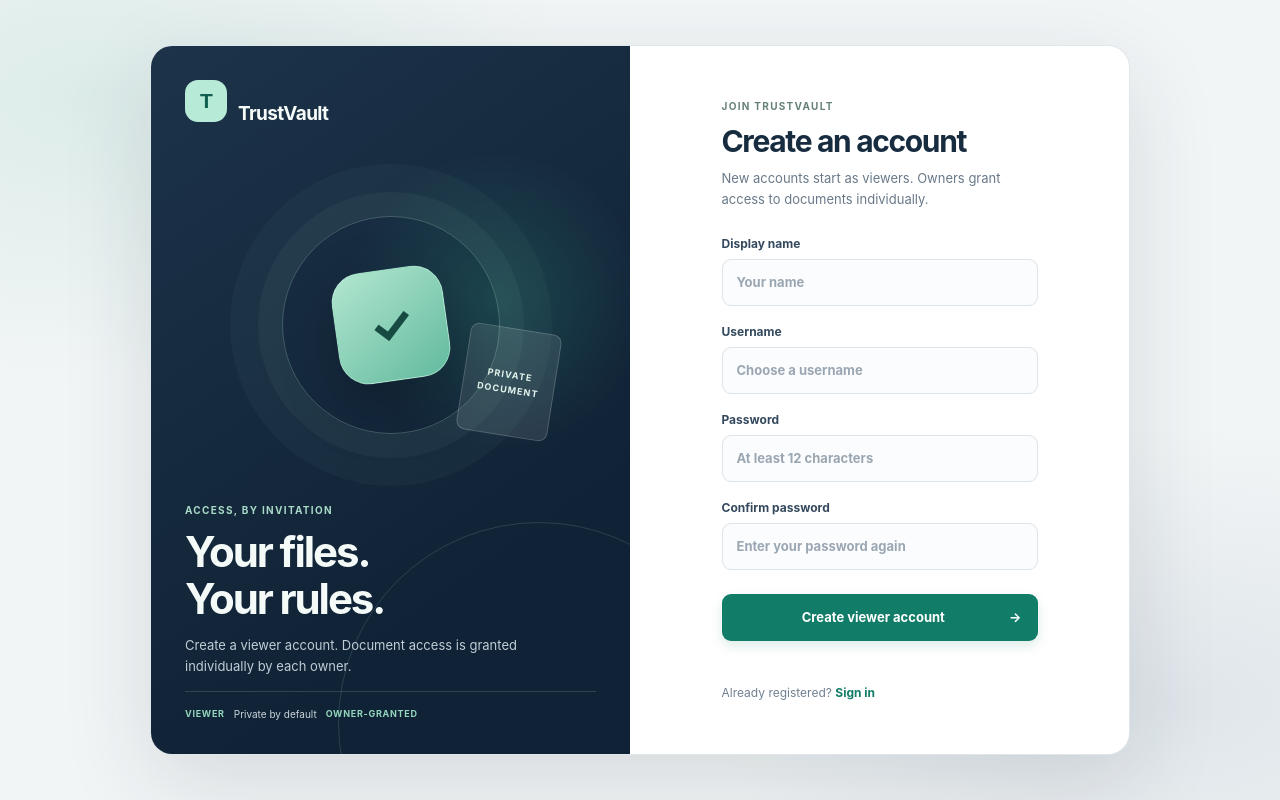
After one commit to VunnamLakshmipravallika/TRUSTVAULT, a Flask app: template templates/register.html in a window 1280 px wide. The commit adds this page. Run offline with Flask 3, Linux system fonts and the light colour scheme; the template is opened without the code that fills it, so the values that code supplies are empty.

Commit message:
Add viewer self-registration
Allow unauthenticated users to register viewer-only accounts with validated credentials, CSRF protection, and audit logging. Add authorization tests and document registration limits.

Co-authored-by: Copilot <223556219+Copilot@users.noreply.github.com>

```diff
--- a/app.py
+++ b/app.py
@@ -4,6 +4,7 @@ import io
 import json
 import mimetypes
 import os
+import re
 import secrets
 import smtplib
 import sqlite3
@@ -369,7 +370,21 @@ def home():
         if session.get("identity_pending"):
             return render_template("user_id.html", user=user, csrf_token=csrf_token)
         return render_template("index.html", user=user, csrf_token=csrf_token)
-    return render_template("login.html", csrf_token=session.setdefault("csrf_token", secrets.token_urlsafe(32)))
+    return render_template(
+        "login.html",
+        csrf_token=session.setdefault("csrf_token", secrets.token_urlsafe(32)),
+        registered=request.args.get("registered") == "1",
+    )
+
+
+@app.get("/register")
+def registration_page():
+    if current_user() is not None:
+        return redirect(url_for("home"))
+    return render_template(
+        "register.html",
+        csrf_token=session.setdefault("csrf_token", secrets.token_urlsafe(32)),
+    )
 
 
 @app.get("/health")
@@ -397,6 +412,45 @@ def login():
     audit(user["id"], "authentication.succeeded", details={"login_event_id": login_event_id})
     return jsonify(user={"username": user["username"], "display_name": user["display_name"], "role": user["role"]},
                    csrf_token=session["csrf_token"], identity_required=session["identity_pending"])
+
+
+@app.post("/api/register")
+@csrf_protect
+def register():
+    if current_user() is not None:
+        return jsonify(error="already_authenticated"), 409
+
+    data = json_body()
+    username = data.get("username")
+    display_name = data.get("display_name")
+    password = data.get("password")
+    password_confirmation = data.get("password_confirmation")
+
+    if not isinstance(username, str) or not re.fullmatch(r"[A-Za-z0-9][A-Za-z0-9_-]{2,31}", username):
+        return jsonify(error="Username must be 3–32 characters using letters, numbers, _ or -, and start with a letter or number."), 400
+    if not isinstance(display_name, str):
+        return jsonify(error="Enter a display name of 1 to 80 printable characters."), 400
+    display_name = display_name.strip()
+    if not display_name or len(display_name) > 80 or not display_name.isprintable():
+        return jsonify(error="Enter a display name of 1 to 80 printable characters."), 400
+    if not isinstance(password, str) or len(password) < 12 or len(password) > 128:
+        return jsonify(error="Password must be between 12 and 128 characters."), 400
+    if password != password_confirmation:
+        return jsonify(error="Passwords do not match."), 400
+
+    normalized_username = username.lower()
+    try:
+        db().execute(
+            """INSERT INTO users(username, display_name, role, password_hash, created_at)
+               VALUES (?, ?, 'viewer', ?, ?)""",
+            (normalized_username, display_name, generate_password_hash(password), now()),
+        )
+        audit(None, "account.registered", details={"username": normalized_username, "role": "viewer"})
+    except sqlite3.IntegrityError:
+        db().rollback()
+        return jsonify(error="That username is already in use."), 409
+
+    return jsonify(ok=True, user={"username": normalized_username, "display_name": display_name, "role": "viewer"}), 201
 
 
 @app.post("/api/session/user-id")
--- a/static/theme.css
+++ b/static/theme.css
@@ -653,6 +653,33 @@ dialog select {
   text-align: left;
 }
 
+.auth-content .auth-switch {
+  margin: 20px 0 0;
+  color: #718191;
+  font-size: 12px;
+}
+
+.auth-switch a {
+  color: #117d68;
+  font-weight: 650;
+  text-decoration: none;
+}
+
+.auth-switch a:hover {
+  text-decoration: underline;
+}
+
+.success-message {
+  margin: -12px 0 18px;
+  padding: 10px 12px;
+  border: 1px solid #c8e8d9;
+  border-radius: 8px;
+  background: #f0faf4;
+  color: #216845;
+  font-size: 12px;
+  line-height: 1.5;
+}
+
 .auth-content .identity-hint {
   margin: 18px 0 22px;
   padding: 12px 13px;
--- a/templates/login.html
+++ b/templates/login.html
@@ -16,6 +16,7 @@
       <div class="auth-mobile-brand"><span class="brand-mark">T</span><span>TrustVault</span></div>
       <p class="eyebrow">PRIVATE DOCUMENT WORKSPACE</p>
       <h1>Welcome back</h1><p class="muted">Sign in to securely access your documents.</p>
+      {% if registered %}<p class="success-message" role="status">Your viewer account is ready. Sign in to continue.</p>{% endif %}
       <form id="login-form">
         <input type="hidden" name="csrf_token" value="{{ csrf_token }}">
         <label>Username<input name="username" autocomplete="username" required autofocus placeholder="Enter your username"></label>
@@ -24,6 +25,7 @@
         <p class="error" id="login-error" role="alert"></p>
       </form>
       <p class="hint">Demo credentials are listed in README.md.</p>
+      <p class="auth-switch">New to TrustVault? <a href="/register">Create a viewer account</a></p>
     </section>
   </main>
   <script>
--- /dev/null
+++ b/templates/register.html
@@ -0,0 +1,64 @@
+<!doctype html>
+<html lang="en">
+<head>
+  <meta charset="utf-8"><meta name="viewport" content="width=device-width, initial-scale=1">
+  <title>TrustVault · Create account</title><link rel="stylesheet" href="/static/style.css"><link rel="stylesheet" href="/static/theme.css">
+</head>
+<body class="login-page">
+  <main class="login-card">
+    <section class="auth-visual">
+      <a class="auth-brand" href="/"><span class="brand-mark">T</span><span>TrustVault</span></a>
+      <div class="auth-art" aria-hidden="true"><span class="art-orbit"></span><span class="art-lock">✓</span><span class="art-file">PRIVATE<br>DOCUMENT</span></div>
+      <div class="auth-message"><p class="eyebrow">ACCESS, BY INVITATION</p><h2>Your files.<br>Your rules.</h2><p>Create a viewer account. Document access is granted individually by each owner.</p></div>
+      <div class="auth-proof"><span>VIEWER</span> Private by default <span>OWNER-GRANTED</span></div>
+    </section>
+    <section class="auth-content">
+      <div class="auth-mobile-brand"><span class="brand-mark">T</span><span>TrustVault</span></div>
+      <p class="eyebrow">JOIN TRUSTVAULT</p>
+      <h1>Create an account</h1><p class="muted">New accounts start as viewers. Owners grant access to documents individually.</p>
+      <form id="register-form">
+        <input type="hidden" name="csrf_token" value="{{ csrf_token }}">
+        <label>Display name<input name="display_name" autocomplete="name" maxlength="80" required placeholder="Your name"></label>
+        <label>Username<input name="username" autocomplete="username" minlength="3" maxlength="32" pattern="[A-Za-z0-9][A-Za-z0-9_\-]{2,31}" required placeholder="Choose a username"></label>
+        <label>Password<input name="password" type="password" autocomplete="new-password" minlength="12" maxlength="128" required placeholder="At least 12 characters"></label>
+        <label>Confirm password<input name="password_confirmation" type="password" autocomplete="new-password" minlength="12" maxlength="128" required placeholder="Enter your password again"></label>
+        <button class="button primary full" type="submit">Create viewer account <span>→</span></button>
+        <p class="error" id="register-error" role="alert"></p>
+      </form>
+      <p class="auth-switch">Already registered? <a href="/">Sign in</a></p>
+    </section>
+  </main>
+  <script>
+    const form = document.querySelector("#register-form");
+    form.addEventListener("submit", async (event) => {
+      event.preventDefault();
+      const error = document.querySelector("#register-error");
+      error.textContent = "";
+      if (form.password.value !== form.password_confirmation.value) {
+        error.textContent = "Passwords do not match.";
+        return;
+      }
+      try {
+        const response = await fetch("/api/register", {
+          method: "POST",
+          headers: {"Content-Type": "application/json", "X-CSRF-Token": form.csrf_token.value},
+          body: JSON.stringify({
+            display_name: form.display_name.value,
+            username: form.username.value,
+            password: form.password.value,
+            password_confirmation: form.password_confirmation.value
+          })
+        });
+        const result = await response.json();
+        if (response.ok) {
+          location.href = "/?registered=1";
+          return;
+        }
+        error.textContent = result.error || "Account creation failed.";
+      } catch (_error) {
+        error.textContent = "Could not reach TrustVault. Check your connection and try again.";
+      }
+    });
+  </script>
+</body>
+</html>
```
Also changed, not shown: tests/test_authorization.py (+82 -0 lines), README.md.
